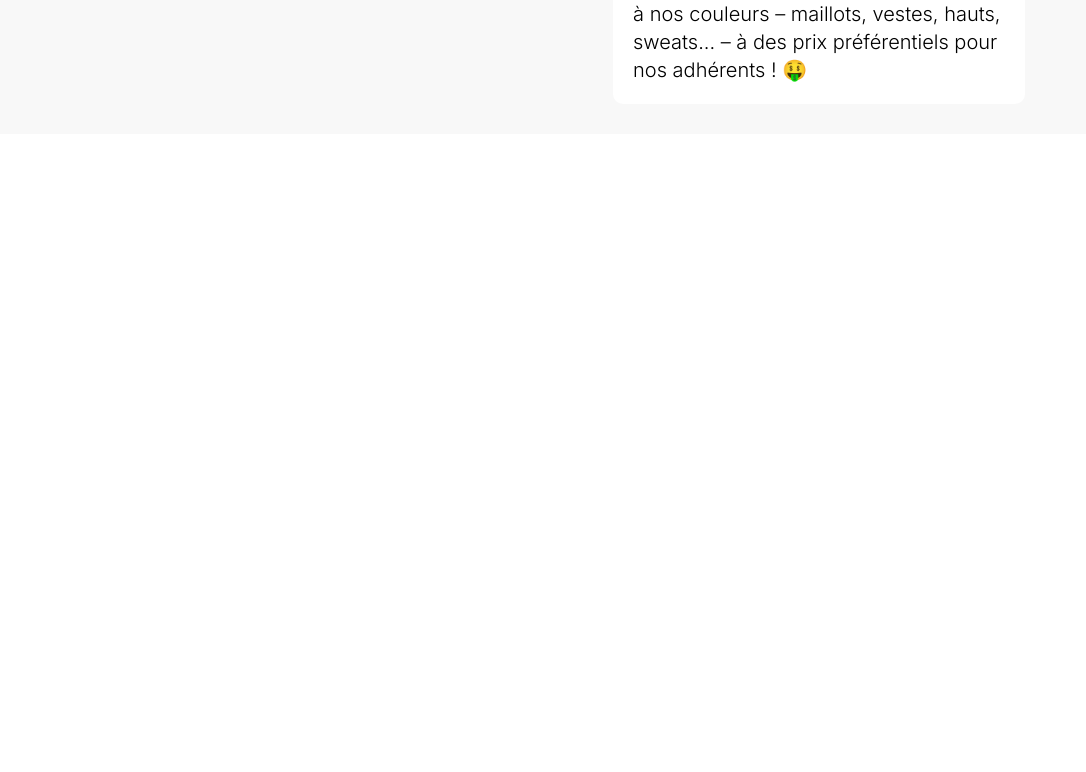
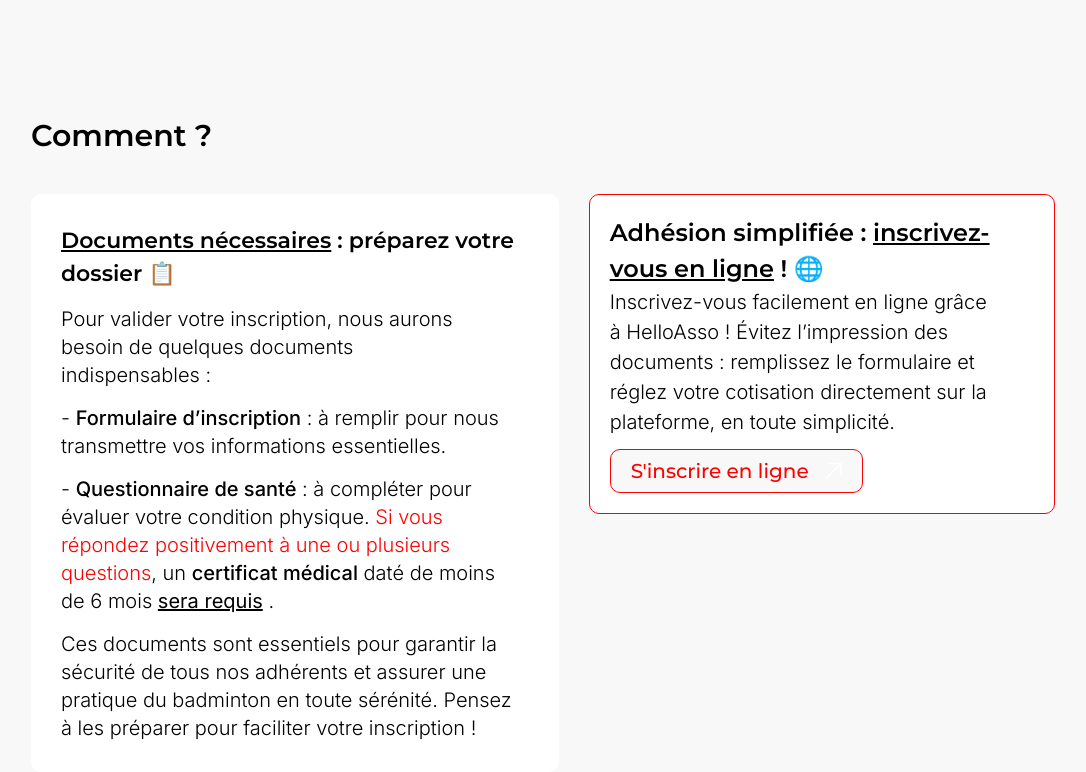
Before and after one commit to Matsuel/CACBO-Badminton, a Next.js app: page /adherer in a window 1280 px wide. Shown: the part 1292-2064 px from the top of the page, without its empty margins (97-1183 px from the left). Before the commit the page ends 1426 px from the top, so only its background shows below. Built offline with nearby package versions, Linux system fonts and the light colour scheme; a web font is replaced by a local one.

Commit message:
Page adherer.tsx

```diff
--- a/src/pages/adherer.tsx
+++ b/src/pages/adherer.tsx
@@ -3,8 +3,11 @@ import Navbar from "@/components/navbar";
 import HeroAdherer from "@/assets/heroadherer.png";
 import Rocket from "@/assets/rocket.svg";
 import Hero from "@/components/hero";
+import Goto from "@/assets/goto.svg";
 import {SITE_CONFIG} from "@/constantes";
 import Subtitle from "@/components/subtitle";
+import Button from "@/components/button";
+import Image from "next/image";
 
 const Adherer = () => {
     return (
@@ -23,7 +26,7 @@ const Adherer = () => {
             <div className="w-[80%] h-auto flex flex-col items-start justify-start mt-[90px]">
                 <Subtitle content="Pourquoi nous rejoindre ?"/>
 
-                <div className="w-[100%] h-auto flex flex-row items-start justify-start mt-[20px]">
+                <div className="w-[100%] h-auto flex flex-row items-start justify-start mt-[20px] gap-[30px]">
                     <div
                         className="w-[53%] h-auto flex flex-col items-start justify-start gap-[20px] bg-white p-[30px] rounded-ten">
 
@@ -49,12 +52,11 @@ const Adherer = () => {
                     </div>
 
                     <div
-                        className="w-[47%] h-auto flex flex-col items-start justify-start gap-[20px] p-[30px] ml-[20px]">
+                        className="w-[47%] h-auto flex flex-col items-start justify-start gap-[20px]">
 
                         <h4 className="font-Montserrat font-medium text-[32px] px-[20px] py-[20px] border-1 border-redcolor rounded-ten bg-white">
                             Profitez de <strong className="font-semibold text-redcolor">3</strong> séances d&apos;essai
                             sans engagement avant de vous inscrire !
-
                         </h4>
 
                         <div
@@ -74,9 +76,77 @@ const Adherer = () => {
 
                         </div>
                     </div>
+                </div>
+
+            </div>
+
+            <div className="w-[80%] h-auto flex flex-col items-start justify-start mt-[120px]">
+                <Subtitle content="Comment ?"/>
+
+                <div className="w-[100%] h-auto flex flex-row items-start justify-start mt-[20px] gap-[30px]">
+
+                    {/* Partie Gauche */}
+                    <div
+                        className="w-[53%] h-auto flex flex-col items-start justify-start mt-[20px] gap-[15px] bg-white rounded-ten p-[30px]">
+                        <h3 className="font-Montserrat font-semibold text-black text-[22px]">
+                            <span className="underline">Documents nécessaires</span> : préparez votre dossier 📋
+                        </h3>
+
+                        <p className="w-[90%] font-Inter font-light text-xl">
+                            Pour valider votre inscription, nous aurons besoin de quelques documents indispensables :
+                        </p>
+
+                        <p className="font-Inter font-light text-xl">
+                            - <strong className="font-medium">Formulaire d’inscription</strong> : à remplir pour nous
+                            transmettre vos informations essentielles.
+                        </p>
+
+                        <p className="w-[97%] font-Inter font-light text-xl">
+                            - <strong className="font-medium">Questionnaire de santé</strong> : à compléter pour évaluer
+                            votre condition physique.
+                            <span
+                                className="text-redcolor"> Si vous répondez positivement à une ou plusieurs questions</span>,
+                            un <strong className="font-medium">certificat
+                            médical</strong> daté de moins de 6 mois <strong className="underline">sera
+                            requis</strong> .
+                        </p>
+
+                        <p className="w-[98%] font-Inter font-light text-xl">
+                            Ces documents sont essentiels pour garantir la sécurité de tous nos adhérents et assurer une
+                            pratique du badminton en toute sérénité. Pensez à les préparer pour faciliter votre
+                            inscription
+                            !
+                        </p>
+                    </div>
+
+                    {/* Partie Droite */}
+                    <div className="w-[47%] h-auto flex flex-col items-start justify-start gap-[15px] mt-[20px]">
+
+                        <div
+                            className="w-[100%] h-auto flex flex-col items-start justify-start p-[20px] rounded-ten bg-white border-1 border-redcolor">
+                            <h4 className="font-Montserrat font-semibold text-[24px]">
+                                Adhésion simplifiée : <span className="underline">inscrivez-vous en ligne</span> ! 🌐
+                            </h4>
+
+                            <p className="w-[90%] font-Inter font-light text-[20px] mb-3">
+                                Inscrivez-vous facilement en ligne grâce à HelloAsso ! Évitez l’impression des documents
+                                :
+                                remplissez le formulaire et réglez votre cotisation directement sur la plateforme, en
+                                toute
+                                simplicité.
+                            </p>
+
+                            <Button href="/inscription" >
+                                S&apos;inscrire en ligne
+                                <Image src={Goto} alt="goto" className="ml-2"/>
+                            </Button>
+                        </div>
 
 
+                    </div>
+
                 </div>
+
             </div>
         </div>
     )
```
